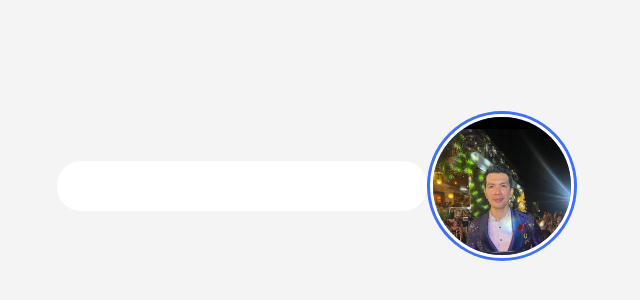
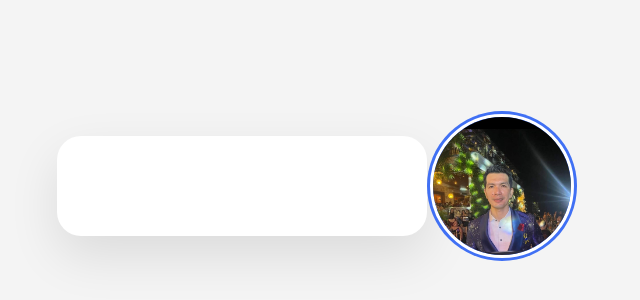
Before and after one commit to Chardreeve13/Profile-Card, a plain HTML site: page index.html in a window 1280 px wide. Shown: the part 214-514 px from the top of the page, without its empty margins (323-963 px from the left). Drawn offline with nearby package versions, Linux system fonts and the light colour scheme.

Commit message:
Update style.css

```diff
--- a/style.css
+++ b/style.css
@@ -22,8 +22,8 @@ body {
     width: 100%;
     background: #fff;
     border-radius: 24px;
-    padding: 25px;
-    box-shadow: 10 20px 50px rgba(0, 0, 0, 0.1);
+    padding: 50px;
+    box-shadow: 0 20px 50px rgba(0, 0, 0, 0.1);
 
 
 }
```
